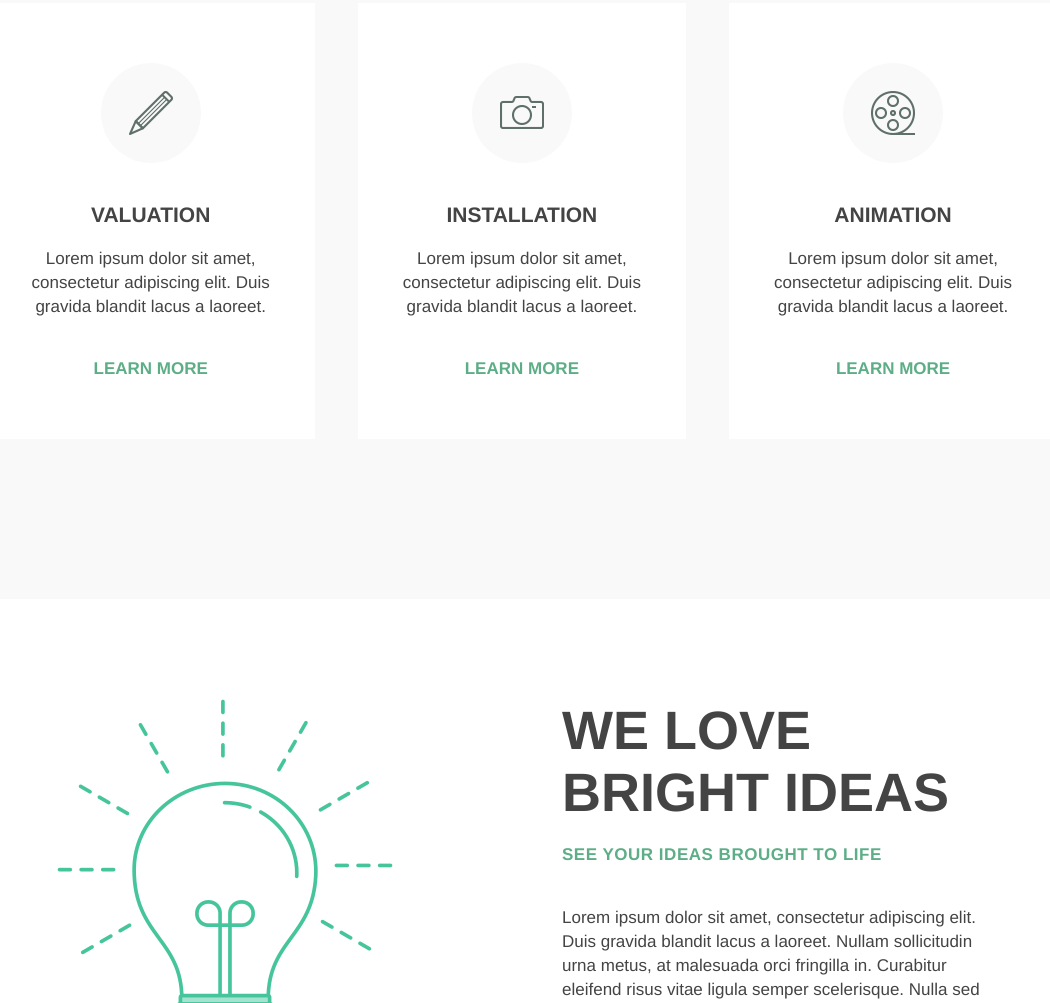
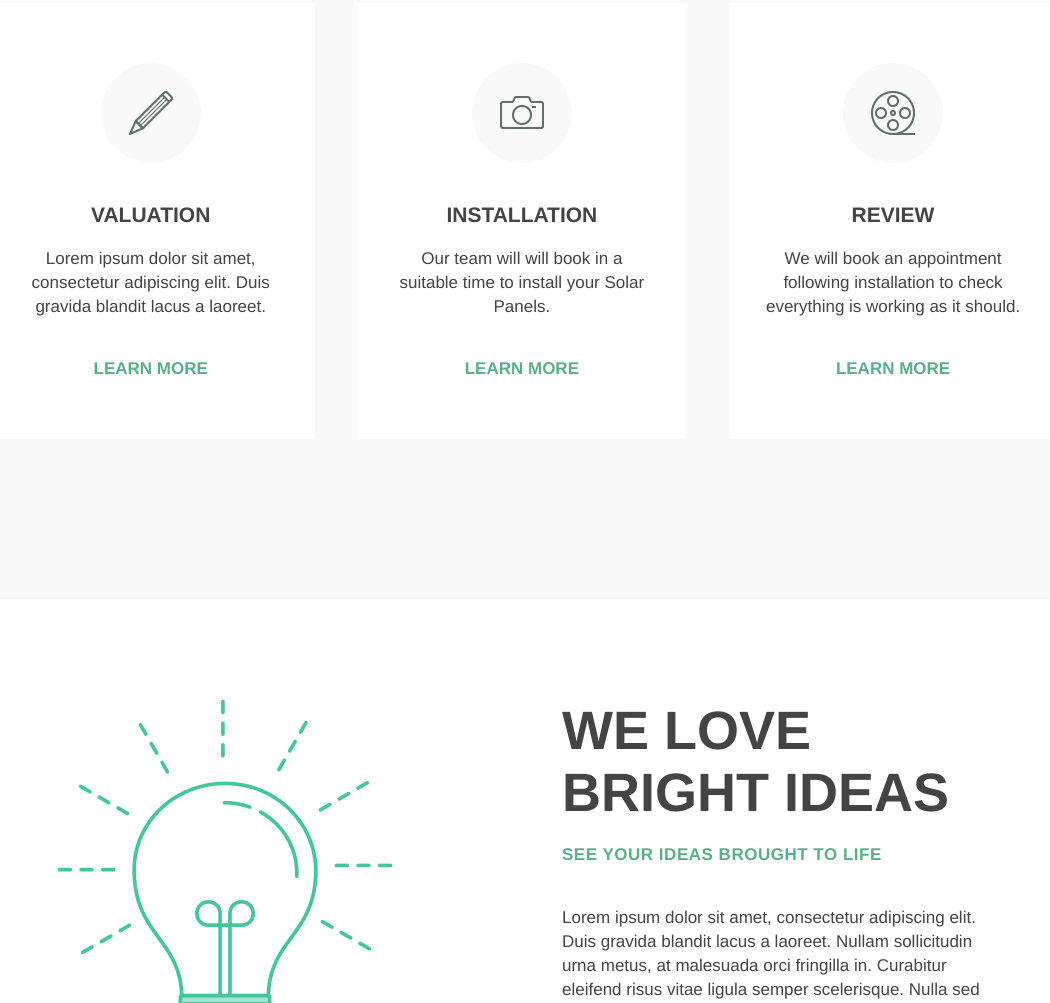
Before and after one commit to yonathan-s/Solar-panel-project, a plain HTML site: page index.html in a window 1280 px wide. Shown: the part 2216-3219 px from the top of the page, without its empty margins (118-1168 px from the left). Drawn offline with nearby package versions, Linux system fonts and the light colour scheme; files whose address does not match are found by name.

Commit message:
made more changes to services

```diff
--- a/index.html
+++ b/index.html
@@ -71,15 +71,15 @@
 						<img src="images/icon-camera.png" alt="services icon" >
 					</div>
 					<h5>Installation</h5>
-					<p>Lorem ipsum dolor sit amet, consectetur adipiscing elit. Duis gravida blandit lacus a laoreet. </p>
+					<p>Our team will will book in a suitable time to install your Solar Panels. </p>
 					<a href="#">Learn More</a>
 				</li>
 				<li>
 					<div class="image-container">
 						<img src="images/icon-film.png" alt="services icon" >
 					</div>
-					<h5>Animation</h5>
-					<p>Lorem ipsum dolor sit amet, consectetur adipiscing elit. Duis gravida blandit lacus a laoreet. </p>
+					<h5>Review</h5>
+					<p>We will book an appointment following installation to check everything is working as it should. </p>
 					<a href="#">Learn More</a>
 				</li>
 				<div class="clear"></div>
```
